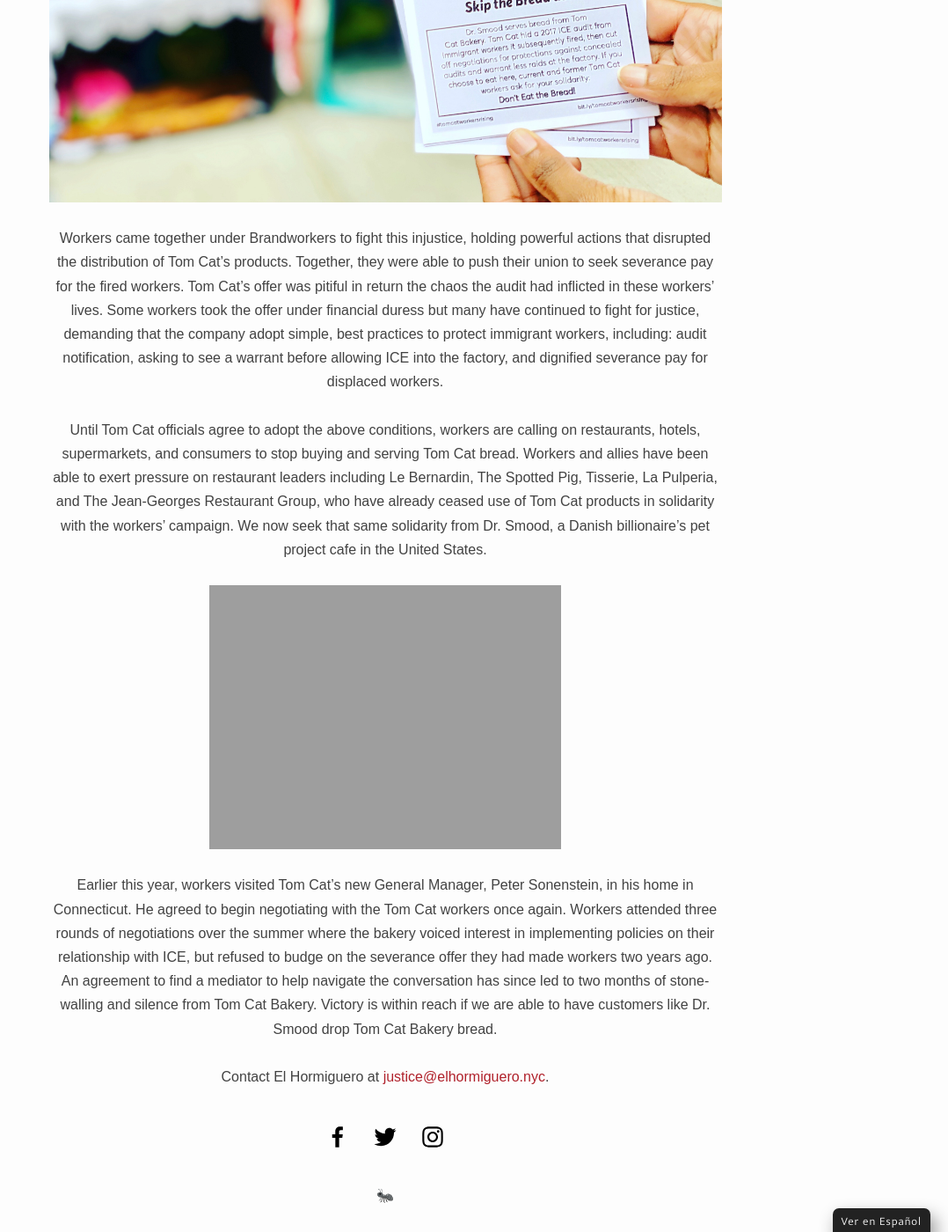
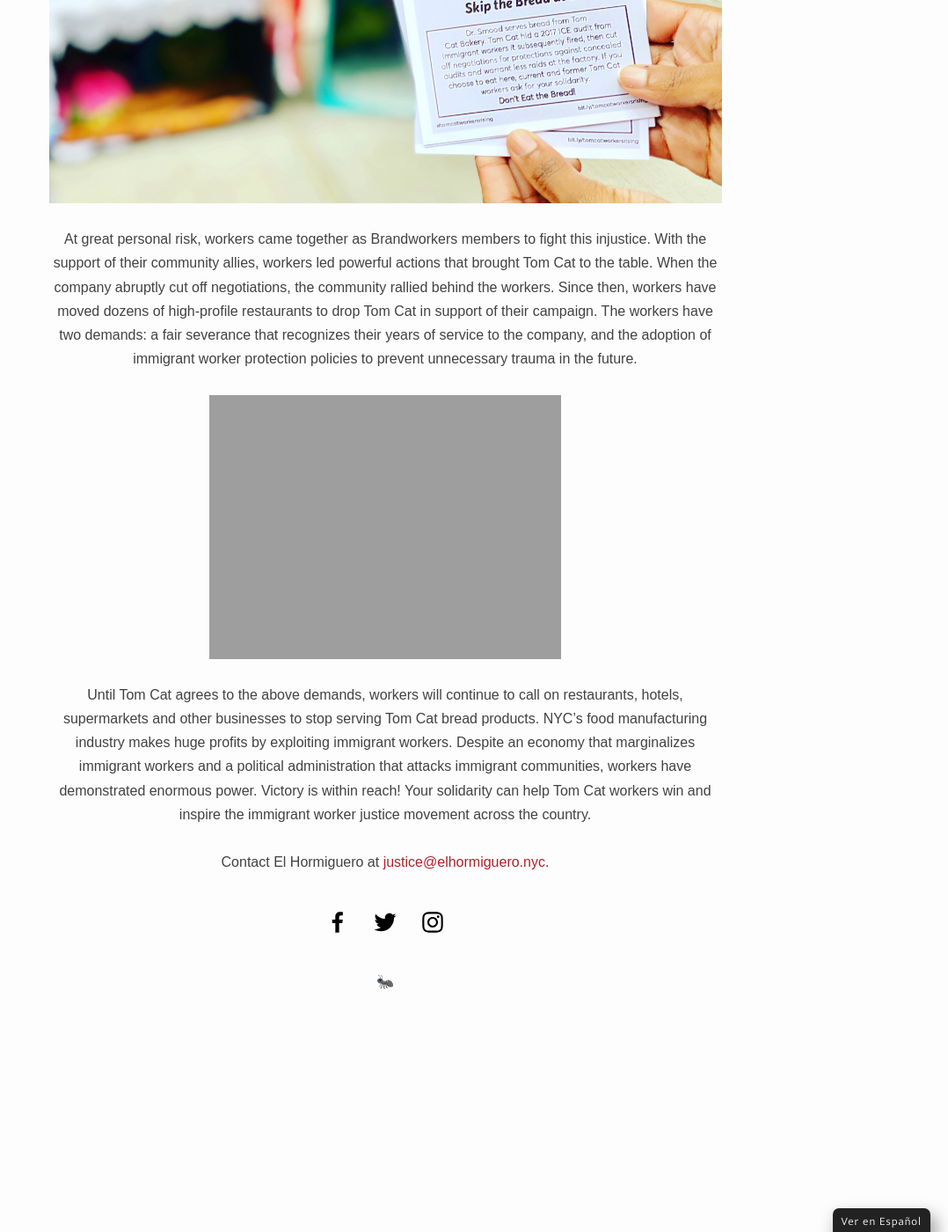
Before and after one commit to ehnyc/elhormiguero.nyc, a Jekyll site: the page built from index.html, in a window 1280 px wide and 1400 px high, scrolled down 1234 px. Shown: the whole window at 88% size, without its empty margins (202-1280 px from the left). Built offline with Jekyll 4.4.1, drawn with Linux system fonts in a browser that asks for light colours; some web fonts are replaced; the list of posts is cut into pages by our own code; some of the changed text lies outside the part shown.

Commit message:
Update index.html

```diff
--- a/index.html
+++ b/index.html
@@ -3,12 +3,11 @@ layout: default
 ---
 <div class="home" style="text-align:center;">
   <h1><a href="https://twitter.com/hashtag/tomcatworkersrising"><i>#TomCatWorkersRising</i></a></h1><br>
-  <p>When ICE conducted an immigration probe at Tom Cat Bakery in 2017, the company gave workers only ten days notice to produce new documentation or be fired. The workers had spent 10 to 16 years building the city’s oldest artisanal bakery into an elite factory, now owned by the multinational baking corporation, Yamazaki. Tom Cat made a decision to hide the audit for months, denying undocumented workers the opportunity to deal with the audit in a timely manner and endangering the lives of their employees and their families.</p><br>
+  <p>When ICE conducted an I-9 audit at Tom Cat Bakery in 2017, the company gave workers only ten days notice to produce new documentation or be fired. The workers had spent 10 to 16 years building the city’s oldest artisanal bakery into a very profitable business that supplies the city’s high-end restaurants and grocery stores. <strong>Tom Cat had known about the audit for months and made a decision to hide it from workers</strong>, denying them the opportunity to prepare for the audit in a timely manner, endangering their livelihoods, and the wellbeing of their families.</p><br>
   <img src="{{ site.baseurl }}/assets/uploads/muertos-smood.jpg"><br><br>
-  <p>Workers came together under Brandworkers to fight this injustice, holding powerful actions that disrupted the distribution of Tom Cat’s products. Together, they were able to push their union to seek severance pay for the fired workers. Tom Cat’s offer was pitiful in return the chaos the audit had inflicted in these workers’ lives. Some workers took the offer under financial duress but many have continued to fight for justice, demanding that the company adopt simple, best practices to protect immigrant workers, including: audit notification, asking to see a warrant before allowing ICE into the factory, and dignified severance pay for displaced workers.</p><br>
-  <p>Until Tom Cat officials agree to adopt the above conditions, workers are calling on restaurants, hotels, supermarkets, and consumers to stop buying and serving Tom Cat bread. Workers and allies have been able to exert pressure on restaurant leaders including Le Bernardin, The Spotted Pig, Tisserie, La Pulperia, and The Jean-Georges Restaurant Group, who have already ceased use of Tom Cat products in solidarity with the workers’ campaign. We now seek that same solidarity from Dr. Smood, a Danish billionaire’s pet project cafe in the United States.</p><br>
+  <p>At great personal risk, workers came together as Brandworkers members to fight this injustice. With the support of their community allies, workers led powerful actions that brought Tom Cat to the table. When the company abruptly cut off negotiations, the community rallied behind the workers. Since then, workers have moved dozens of high-profile restaurants to drop Tom Cat in support of their campaign. The workers have two demands: a fair severance that recognizes their years of service to the company, and the adoption of immigrant worker protection policies to prevent unnecessary trauma in the future.</p><br>
   <img src="{{ site.baseurl }}/assets/uploads/muertos-tom-cat.jpg"><br><br>
-  <p>Earlier this year, workers visited Tom Cat’s new General Manager, Peter Sonenstein, in his home in Connecticut. He agreed to begin negotiating with the Tom Cat workers once again. Workers attended three rounds of negotiations over the summer where the bakery voiced interest in implementing policies on their relationship with ICE, but refused to budge on the severance offer they had made workers two years ago. An agreement to find a mediator to help navigate the conversation has since led to two months of stone-walling and silence from Tom Cat Bakery. Victory is within reach if we are able to have customers like Dr. Smood drop Tom Cat Bakery bread.</p><br>
+  <p>Until Tom Cat agrees to the above demands, workers will continue to call on restaurants, hotels, supermarkets and other businesses to stop serving Tom Cat bread products. NYC’s food manufacturing industry makes huge profits by exploiting immigrant workers. Despite an economy that marginalizes immigrant workers and a political administration that attacks immigrant communities, workers have demonstrated enormous power. Victory is within reach! Your solidarity can help Tom Cat workers win and inspire the immigrant worker justice movement across the country.</p><br>
   <p>Contact El Hormiguero at <a href="mailto:justice@elhormiguero.nyc">justice@elhormiguero.nyc</a>.</p>
 </div>
 
```
